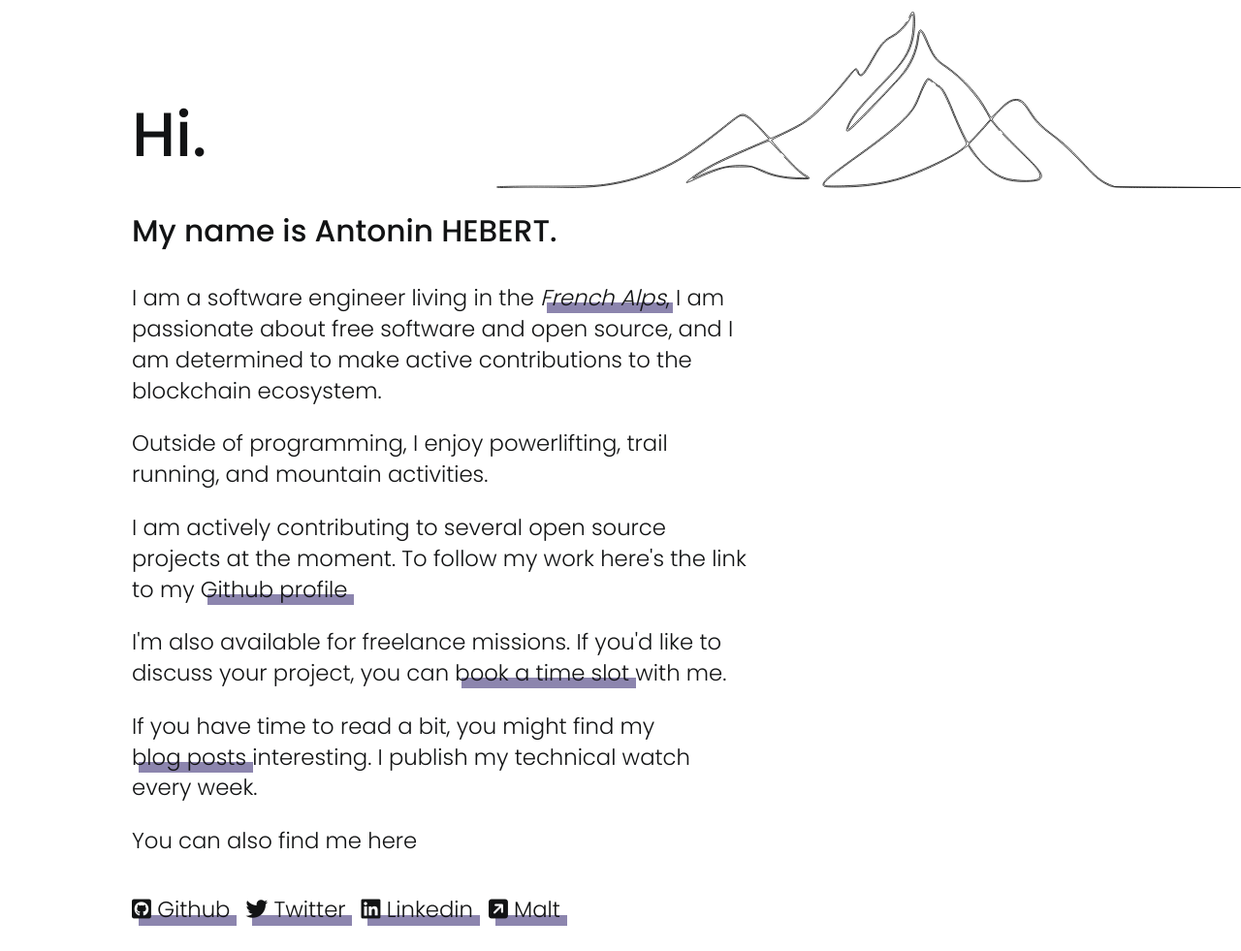
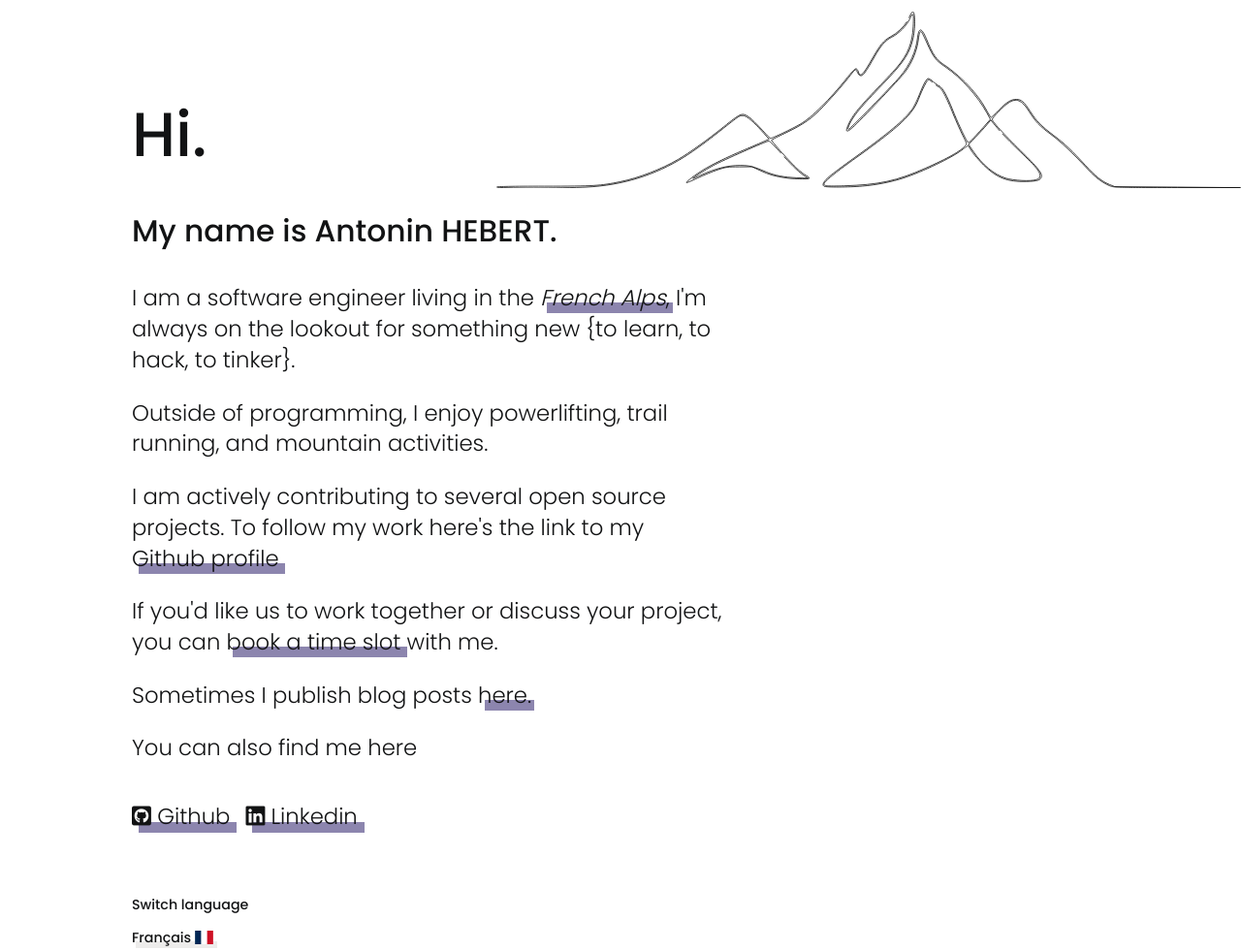
Before and after one commit to notnian/notnian.github.io, a plain HTML site: page index.html in a window 1280 px wide. Shown: the top 981 px of the page at 97% size. Drawn offline with nearby package versions, Linux system fonts and the light colour scheme.

Commit message:
clean pages

```diff
--- a/index.html
+++ b/index.html
@@ -38,36 +38,30 @@
 
     <meta property="og:locale" content="en_GB" />
     <meta property="og:locale:alternate" content="fr_FR" />
-    <meta property="og:locale:alternate" content="it_IT" />
 
     <link rel="alternate" hreflang="en" href="https://notnian.dev/" hreflang="x-default" />
     <link rel="alternate" hreflang="fr" href="https://notnian.dev/fr.html" />
-    <link rel="alternate" hreflang="it" href="https://notnian.dev/it.html" />
 </head>
 
 <body>
     <h1>Hi.</h1>
     <p style="font-weight: 500;font-size: 2.2em;">My name is Antonin HEBERT.</p>
     <p>
-        I am a software engineer living in the <a href="#" class="popmountain"><em>French Alps</em></a>, I am passionate
-        about free software
-        and open source, and I am
-        determined to make active contributions to the blockchain ecosystem.
+        I am a software engineer living in the <a href="#" class="popmountain"><em>French Alps</em></a>, I'm always on the lookout for something new {to learn, to hack, to tinker}.
     </p>
     <p>
         Outside of programming, I enjoy powerlifting, trail running, and mountain activities.
     </p>
     <p>
-        I am actively contributing to several open source projects at the moment. To follow
+        I am actively contributing to several open source projects. To follow
         my work here's the link to my <a href="https://github.com/notnian" target="_blank">Github profile</a>
     </p>
     <p>
-        I'm also available for freelance missions. If you'd like to discuss your project, you can <a href="https://calendly.com/notnian/30min">book a time slot</a> with
+        If you'd like us to work together or discuss your project, you can <a href="https://calendly.com/notnian/30min">book a time slot</a> with
         me</a>.
     </p>
     <p>
-        If you have time to read a bit, you might find my <a href="https://blog.notnian.dev/posts">blog posts</a> interesting. I
-        publish my technical watch every week.
+        Sometimes I publish blog posts <a href="https://blog.notnian.dev/posts">here</a>.
     </p>
     <p>
         You can also find me here
@@ -75,12 +69,8 @@
     <p class="links">
         <a href="https://github.com/notnian" target="_blank"><span><i class="fa-brands fa-github-square"></i>
                 Github</span></a>
-        <a href="https://twitter.com/notniant" target="_blank"><span><i class="fa-brands fa-twitter"></i>
-                Twitter</span></a>
         <a href="https://www.linkedin.com/in/antonin-h" target="_blank"><span><i class="fa-brands fa-linkedin"></i>
                 Linkedin</span></a>
-        <a href="https://www.malt.fr/profile/antoninh" target="_blank"><i class="fa-solid fa-external-link-square"></i>
-            Malt</span></a>
     </p>
 
     <div class="lang">
```
Also changed, not shown: fr.html (+5 -10 lines).
